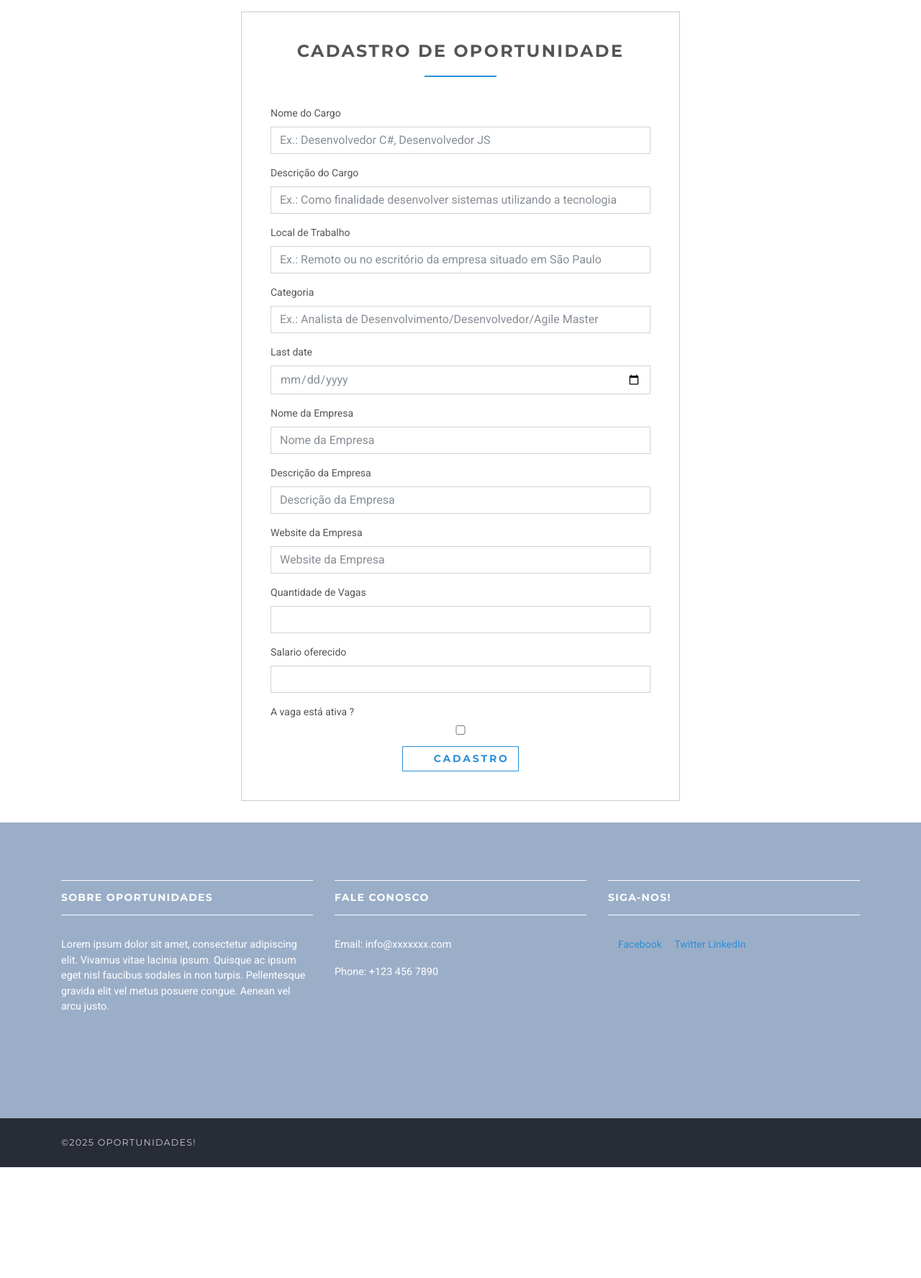
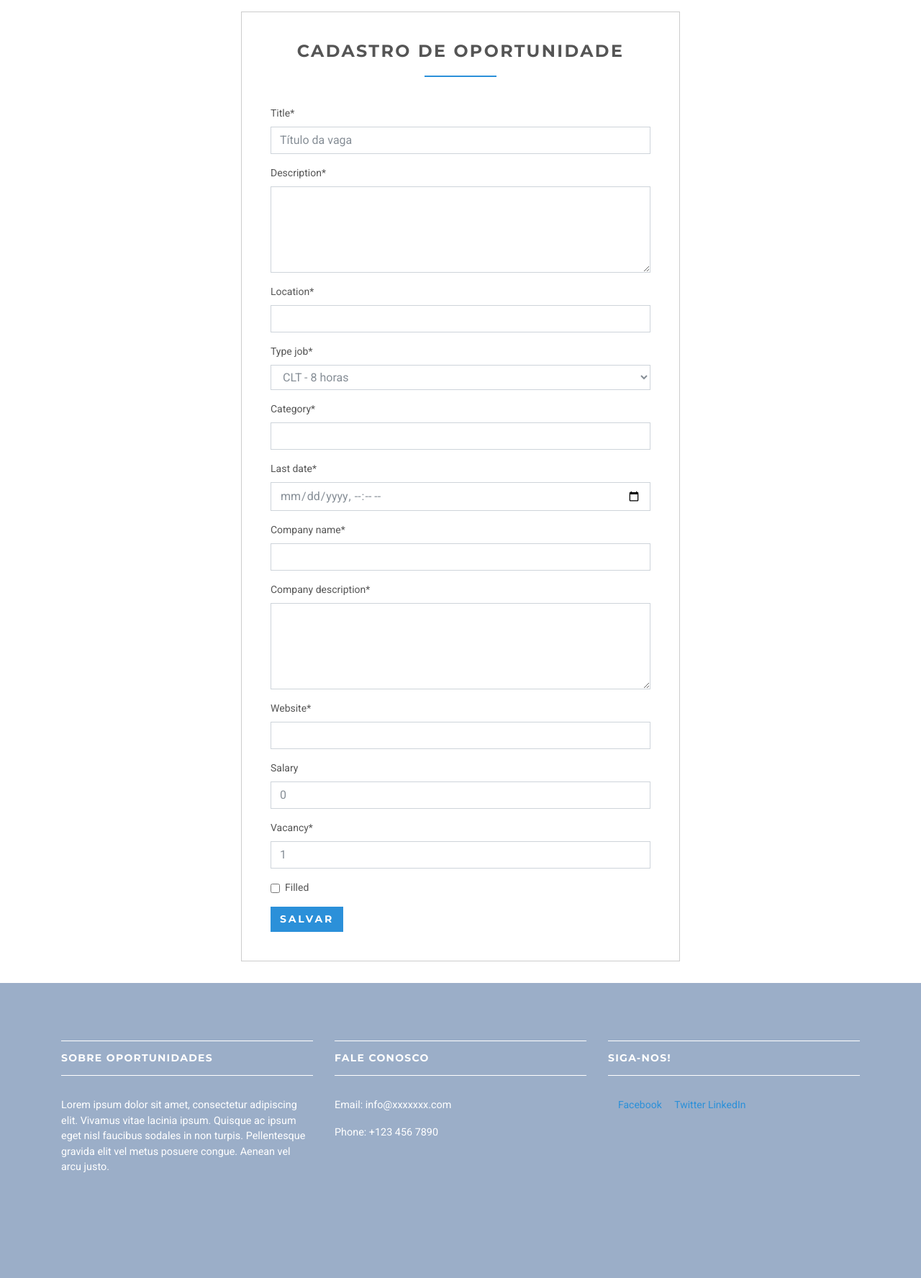
Before and after one commit to rafaeldsnt/projetofinal2, a Django app: page /register/ in a window 1280 px wide. Shown: the part 143-1919 px from the top of the page at 72% size. Before the commit the page ends 1765 px from the top, so only its background shows below. Run offline with Django 5.2, Linux system fonts and the light colour scheme; some libraries are stand-ins or nearby versions.

Commit message:
commit dia 19-09

```diff
--- a/produtos/forms.py
+++ b/produtos/forms.py
@@ -1,131 +1,41 @@
 from django import forms
+from produtos.models import Empregos
+
+
 
 select_type = (
         (1, "CLT - 8 Horas"),
         (2, "Consultoria - 4 Horas")
 )
 
-class CadastroProducts(forms.Form):
-    title=forms.CharField(
-        label='Nome do Cargo',
-        required=True,
-        max_length=100,
-        widget=forms.TextInput(
-            attrs={
-                'class': 'form-control',
-                'placeholder': 'Ex.: Desenvolvedor C#, Desenvolvedor JS ',
-            }
-        )
-    )
-
-    description=forms.CharField(
-        label='Descrição do Cargo',
-        required=True,
-        max_length=100,
-        widget=forms.TextInput(
-            attrs={
-                'class': 'form-control',
-                'placeholder': 'Ex.: Como finalidade desenvolver sistemas utilizando a tecnologia ',
-            }
-        )
-    )
-
-    location=forms.CharField(
-        label='Local de Trabalho',
-        required=True,
-        max_length=100,
-        widget=forms.TextInput(
-            attrs={
-                'class': 'form-control',
-                'placeholder': 'Ex.: Remoto ou no escritório da empresa situado em São Paulo ',
-            }
-        )
-    )
-
-
-    #type=forms.ChoiceField(
-    #        label="Qual é o tipo de contratação ?",
-    #        choices=select_type,
-    #        widget=forms.ChoiceField,
-    #        required=True
-    #    )
-
-
-    category = forms.CharField(
-        label='Categoria',
-        required=True,
-        max_length=100,
-        widget=forms.TextInput(
-            attrs={
-                'class': 'form-control',
-                'placeholder': 'Ex.: Analista de Desenvolvimento/Desenvolvedor/Agile Master',
-            }
-        )
-    )
-
-    last_date=forms.DateField(
-        required=True,
-        widget=forms.DateInput(
-            attrs={
-                'class': 'form-control',
-                'type': 'date'
-                }
-            )
-
-    )
-
-    company_name=forms.CharField(
-        label='Nome da Empresa',
-        required=True,
-        max_length=100,
-        widget=forms.TextInput(
-            attrs={
-                'class': 'form-control',
-                'placeholder': 'Nome da Empresa',
-            }
-        )
-    )
-
-    company_description=forms.CharField(
-        label='Descrição da Empresa',
-        required=True,
-        max_length=100,
-        widget=forms.TextInput(
-            attrs={
-                'class': 'form-control',
-                'placeholder': 'Descrição da Empresa',
-            }
-        )
-    )
-
-    website=forms.CharField(
-        label='Website da Empresa',
-        required=True,
-        max_length=100,
-        widget=forms.TextInput(
-            attrs={
-                'class': 'form-control',
-                'placeholder': 'Website da Empresa',
-            }
-        )
-    )
-
-    vacancy=forms.IntegerField(
-        label="Quantidade de Vagas",
-        min_value='1',
-        max_value='10',
-    )
-
-    salary=forms.FloatField(
-        label="Salario oferecido",
-        min_value=0.01,
-        max_value=10000.00,
-        required=True,
-        help_text="Ex. Informe o Salário oferecido!"
-    )
-
-    status=forms.BooleanField(
-        label="A vaga está ativa ?",
-        required=True,
-        initial=False
-    )
+class CadastroProducts(forms.ModelForm):
+    class Meta:
+        model = Empregos
+        fields = [
+            "title",
+            "description",
+            "location",
+            "type_job",
+            "category",
+            "last_date",
+            "company_name",
+            "company_description",
+            "website",
+            "salary",
+            "vacancy",
+            "filled",
+        ]
+        widgets = {
+            "title": forms.TextInput(attrs={"class": "form-control", "placeholder": "Título da vaga"}),
+            "description": forms.Textarea(attrs={"class": "form-control", "rows": 4}),
+            "location": forms.TextInput(attrs={"class": "form-control"}),
+            "type_job": forms.Select(attrs={"class": "form-select form-control"}),  # select automático pelos choices
+            "category": forms.TextInput(attrs={"class": "form-control"}),
+            "last_date": forms.DateInput(attrs={"type": "datetime-local", "class": "form-control"}),
+            "company_name": forms.TextInput(attrs={"class": "form-control"}),
+            "company_description": forms.Textarea(attrs={"class": "form-control", "rows": 3}),
+            "website": forms.URLInput(attrs={"class": "form-control"}),
+            "salary": forms.NumberInput(attrs={"class": "form-control"}),
+            "vacancy": forms.NumberInput(attrs={"class": "form-control"}),
+            "filled": forms.CheckboxInput(attrs={"class": "form-check-input"}),
+        }
--- a/produtos/models.py
+++ b/produtos/models.py
@@ -8,9 +8,9 @@ class Empregos(models.Model):
     title = models.CharField(max_length=300)
     description = models.TextField()
     location = models.CharField(max_length=150)
-    #type = models.CharField(choices=JOB_TYPE, max_length=10)
+    type_job = models.CharField(choices=JOB_TYPE, default='1', max_length=10)
     category = models.CharField(max_length=100)
-    last_date = models.DateTimeField()
+    last_date = models.DateField()
     company_name = models.CharField(max_length=100)
     company_description = models.CharField(max_length=300)
     website = models.CharField(max_length=100, default="")
--- a/produtos/templates/produtos/partials/home.html
+++ b/produtos/templates/produtos/partials/home.html
@@ -12,7 +12,7 @@
             <div class="row">
                 <div class="col-lg-8 mx-auto">
                     <div class="job-form-box">
-                        <h2 class="heading">Encontre seu <span class="accent">trabalho</span>.
+                        <h2 class="heading">Encontre seu <span class="accent">trabalho</span>
                         </h2>
                         <form id="job-main-form" method="get" action="" class="job-main-form">
                             <div class="controls">
@@ -46,7 +46,7 @@
     </section>
     <section class="bg-light-gray">
         <div class="container">
-            <h3 class="heading">Oportunidades de Emprego</h3>
+            <h3 class="heading">Oportunidades de Emprego.  Foram encontradas: {{total}} oportunidade(s)</h3>
             <div class="row featured align-items-stretch">
                 {% for job in jobs %}
                     <div class="col-lg-4 mb-5 mb-lg-0">
--- a/produtos/templates/produtos/register.html
+++ b/produtos/templates/produtos/register.html
@@ -1,4 +1,6 @@
 {% extends 'produtos/partials/base.html' %}
+{% load crispy_forms_tags %}
+{% load widget_tweaks %}
 {% block title %}
     {{ title }}
 {% endblock %}
@@ -17,27 +19,13 @@
                 {% endfor %}
             {% endif %}
             <form action="" method="post">
-                {% csrf_token %}
-                {% for field in form %}
-                    <div class="form-group">
-                        <label for="id_{{ field.name }}">{{ field.label }}</label>
-                        <input type="{{ field.field.widget.input_type }}"
-                               class="form-control"
-                               name="{{ field.name }}"
-                               id="id_{{ field.name }}"
-                               placeholder="{{ field.field.widget.attrs.placeholder }}">
-                        {% for error in field.errors %}
-                            <div class="alert alert-danger alert-dismissable">
-                                <a href="#" class="close" data-dismiss="alert" aria-label="close"></a>
-                                <strong>{{ error|escape }}</strong>
-                            </div>
-                        {% endfor %}
+
+                    <form method="post">
+                        {% csrf_token %}
+                        {{ form|crispy }}
+                        <button type="submit" class="btn btn-primary">Salvar</button>
+                    </form>
                     </div>
-                {% endfor %}
-                <div class="text-center">
-                    <button type="submit" class="btn btn-outline-white-primary"><i class="fa fa-sign-in"></i> Cadastro
-                    </button>
-                    <br>
                 </div>
             </form>
         </div>
--- a/produtos/views.py
+++ b/produtos/views.py
@@ -8,45 +8,22 @@ def home(request):
 
     jobs = Empregos.objects.all()
 
-    return render(request, 'produtos/partials/home.html', {'jobs': jobs} )
+    total = len(jobs)
+
+    return render(request, 'produtos/partials/home.html', {'jobs': jobs, 'total' : total} )
 # Create your views here.
 
-
 def registerProduct(request):
-    form = CadastroProducts()
     titleform = "Cadastro de Oportunidade"
 
-    if request.method == 'POST':
+    if request.method == "POST":
         form = CadastroProducts(request.POST)
-
+        template = "produtos/register.html"
+        context = {}
         if form.is_valid():
-            titlef = form['title'].value()
-            descriptionf = form['description'].value()
-            #locationnf= form['location'].value()
-            #categorynf= form['category'].value()
-            #last_datenf = form['last_date'].value()
-            #company_namenf= form['company_name'].value()
-            #company_descriptionnf = form['company_description'].value()
-            #websitenf = form['website'].value()
-            #vacancynf = form['vacancy'].value()
-            #salarynf = form['salary'].value()
-            #statusnf = form['status'].value()
-
-            empregos = Empregos.objects.create(
-                title = titlef,
-                description = descriptionf,
-                #location = locationnf,
-                #category = categorynf,
-                #last_date = last_datenf,
-                #company_name = company_namenf,
-                #company_description = company_descriptionnf,
-                #website = websitenf,
-                #vacancy = int(vacancynf),
-                #salary = int(salarynf),
-                #status = statusnf,
-            )
-            empregos.save()
+            form.save()
             messages.success(request, 'Cadastro efetuado com sucesso!')
             return redirect('accounts:login')
-
-    return render(request, 'produtos/register.html', {'form': form,'title' : titleform })
+    else:
+        form = CadastroProducts()
+        return render(request, 'produtos/register.html', {'form': form,'title' : titleform })
```
Also changed, not shown: core/settings.py (+14 -0 lines), db.sqlite3, produtos/migrations/0003_remove_empregos_type_empregos_type_job.py (added).
